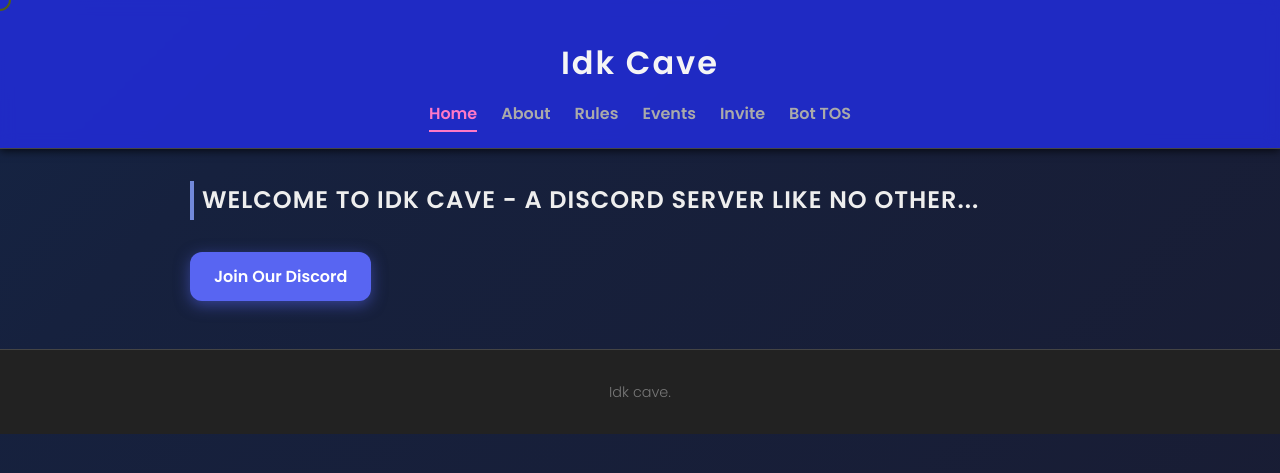
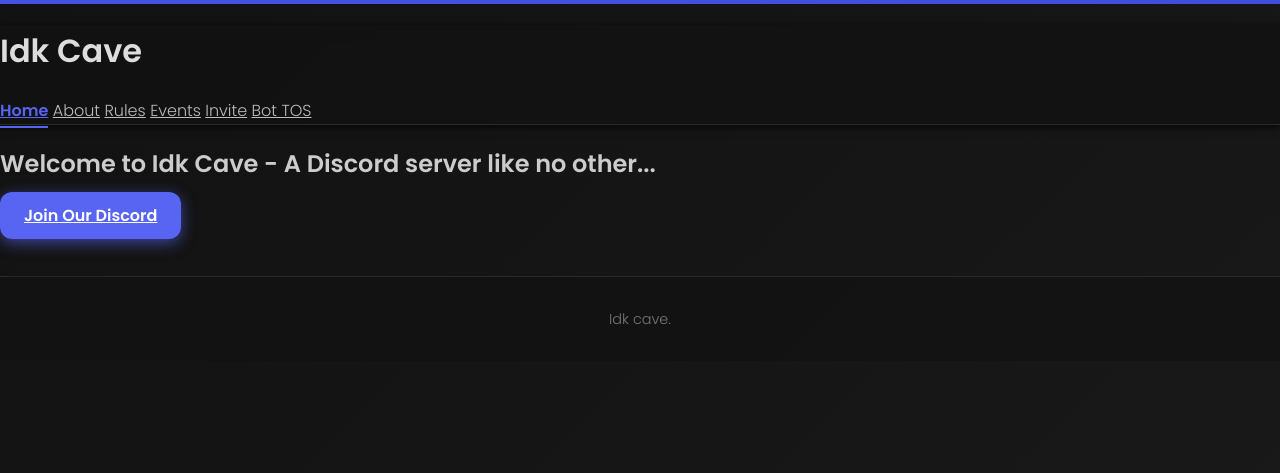
Before and after one commit to Idkwest4412/idkwest, a Flask app: page / in a window 1280 px wide. Shown: the top 473 px of the page. Run offline with Flask 3, Linux system fonts and the light colour scheme.

Commit message:
Update style.css

```diff
--- a/static/css/style.css
+++ b/static/css/style.css
@@ -1,117 +1,63 @@
-/* Base */
 body {
-  background: linear-gradient(135deg, #121212, #1c1c1c);
-  color: #ddd;
+  background: linear-gradient(-45deg, #0d0d0d, #121212, #1a1a1a, #121212);
+  background-size: 400% 400%;
+  animation: gradientShift 20s ease infinite;
+  color: #cccccc;
   font-family: 'Poppins', sans-serif;
   margin: 0;
   padding: 0;
   line-height: 1.6;
 }
 
-/* Header */
 header {
-  background-color: #222;
-  padding: 1rem 2rem;
-  text-align: center;
-  border-bottom: 1px solid #444;
-  box-shadow: 0 2px 8px rgba(0, 0, 0, 0.6);
+  background-color: #121212cc; /* semi-transparent black */
+  border-bottom: 1px solid #2a2a2a;
+  box-shadow: 0 2px 8px rgba(0, 0, 0, 0.8);
+  position: sticky;
+  top: 0;
+  z-index: 1000;
+  backdrop-filter: blur(8px);
+  transition: background-color 0.3s ease;
 }
 
 header h1 {
-  font-weight: 600;
-  letter-spacing: 2px;
-  margin-bottom: 0.5rem;
-  color: #f5f5f5;
-}
-
-/* Navigation */
-nav {
-  display: flex;
-  justify-content: center;
-  gap: 1.5rem;
-  flex-wrap: wrap;
+  color: #dddddd;
 }
 
 nav a {
-  color: #aaa;
-  text-decoration: none;
-  font-weight: 600;
+  color: #bbbbbb;
   transition: color 0.3s ease, transform 0.3s ease;
-  position: relative;
   padding: 0.25rem 0;
 }
 
 nav a:hover,
 nav a:focus {
-  color: #7289da; /* Discord blurple */
+  color: #5865F2; /* Discord blurple */
   transform: scale(1.1);
 }
 
-nav a::after {
-  content: '';
-  position: absolute;
-  bottom: 0;
-  left: 50%;
-  width: 0;
-  height: 2px;
-  background-color: #7289da;
-  transition: width 0.3s ease, left 0.3s ease;
+nav a.active {
+  color: #5865F2;
+  font-weight: 700;
+  border-bottom: 2px solid #5865F2;
 }
 
-nav a:hover::after,
-nav a:focus::after {
-  width: 100%;
-  left: 0;
-}
-
-/* Main */
-main {
-  max-width: 900px;
-  margin: 2rem auto;
-  padding: 0 1rem;
-}
-
-/* Section Titles */
-h2 {
-  color: #eee;
-  margin-bottom: 1rem;
-  font-weight: 600;
-  border-left: 4px solid #7289da;
-  padding-left: 0.5rem;
-  text-transform: uppercase;
-  letter-spacing: 1px;
-}
-
-/* Server Stats */
 #stats {
-  background: #292929;
+  background: #1a1a1a;
   padding: 1rem 2rem;
   border-radius: 8px;
-  box-shadow: 0 0 15px rgba(114, 137, 218, 0.3);
+  box-shadow: 0 0 15px rgba(88, 101, 242, 0.3);
   margin-bottom: 2rem;
 }
 
-#stats ul {
-  list-style: none;
-  padding-left: 0;
-}
-
-#stats li {
-  padding: 0.25rem 0;
-  font-size: 1.1rem;
-}
-
-/* Discord Button */
 .discord-button {
-  display: inline-block;
   background-color: #5865F2;
   color: white;
   padding: 0.75rem 1.5rem;
   margin-top: 1rem;
-  text-decoration: none;
   border-radius: 12px;
   font-weight: 600;
-  box-shadow: 0 4px 15px rgba(88, 101, 242, 0.5);
+  box-shadow: 0 4px 15px rgba(88, 101, 242, 0.6);
   transition: background-color 0.3s ease, transform 0.3s ease;
 }
 
@@ -121,76 +67,28 @@
   transform: scale(1.05);
 }
 
-/* Footer */
 footer {
-  background-color: #222;
+  background-color: #121212cc;
+  color: #777;
   text-align: center;
   padding: 1rem;
-  border-top: 1px solid #444;
+  border-top: 1px solid #2a2a2a;
   font-size: 0.9rem;
-  color: #777;
   margin-top: 3rem;
 }
 
-/* Responsive */
-@media (max-width: 600px) {
-  nav {
-    gap: 0.75rem;
-  }
-}
-@keyframes gradientShift {
-  0% {
-    background-position: 0% 50%;
-  }
-  50% {
-    background-position: 100% 50%;
-  }
-  100% {
-    background-position: 0% 50%;
-  }
+/* Custom Cursor */
+#custom-cursor {
+  border: 2px solid #5865F2;
+  mix-blend-mode: difference;
+  background-color: transparent;
 }
 
-body {
-  background: linear-gradient(-45deg, #1a1a2e, #16213e, #0f3460, #53354a);
-  background-size: 400% 400%;
-  animation: gradientShift 20s ease infinite;
-  color: #ddd;
-  font-family: 'Poppins', sans-serif;
-  margin: 0;
-  padding: 0;
-  line-height: 1.6;
+/* Scrollbar (optional) */
+body::-webkit-scrollbar {
+  width: 8px;
 }
-
-header {
-  position: sticky;
-  top: 0;
-  z-index: 1000;
-  background-color: #222ee6cc; /* semi-transparent */
-  backdrop-filter: blur(8px);
-  box-shadow: 0 2px 8px rgba(0, 0, 0, 0.7);
-  transition: background-color 0.3s ease;
+body::-webkit-scrollbar-thumb {
+  background-color: #5865F2;
+  border-radius: 4px;
 }
-
-/* Active nav link highlight */
-nav a.active {
-  color: #ff79c6;
-  font-weight: 700;
-  border-bottom: 2px solid #ff79c6;
-}
-
-body {
-  cursor: none;
-}
-
-#custom-cursor {
-  position: fixed;
-  width: 18px;
-  height: 18px;
-  border: 2px solid #7289da;
-  border-radius: 50%;
-  pointer-events: none;
-  transform: translate(-50%, -50%);
-  transition: transform 0.1s ease-out, background-color 0.2s ease;
-  z-index: 10000;
-  mix-blend-mode: difference;
-}
```
